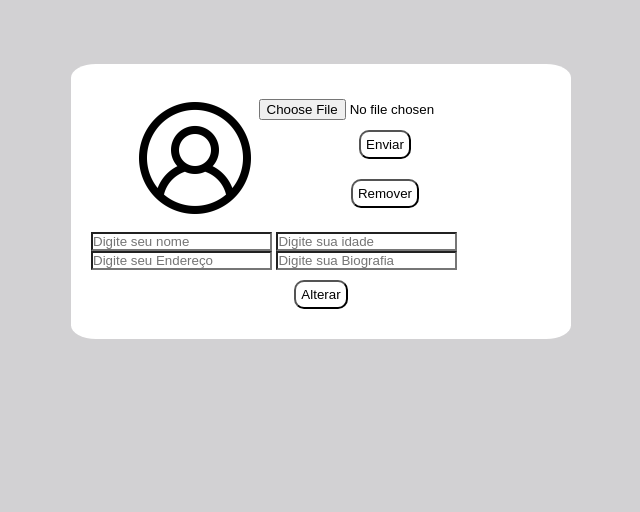
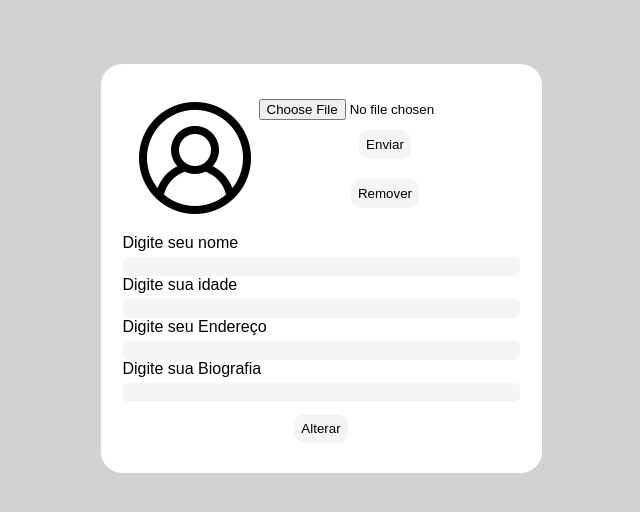
Before and after one commit to ArthurCunhaLima/desafioSync360, a plain HTML site: page template/alterar/index.html in a window 1280 px wide. Shown: the whole page, without its empty margins (319-959 px from the left). Drawn offline with Linux system fonts and the light colour scheme.

Commit message:
update template/alterar

```diff
--- a/template/alterar/index.html
+++ b/template/alterar/index.html
@@ -18,10 +18,16 @@
             </div>
         </li>
     </ul>
-        <input type="text" placeholder="Digite seu nome"></input>
-        <input type="text" placeholder="Digite sua idade"></input>
-        <input type="text" placeholder="Digite seu Endereço"></input>
-        <input type="text" placeholder="Digite sua Biografia"></input>
+    <div class="input">
+        <label for="">Digite seu nome</label>
+        <input type="text"></input>
+        <label for="">Digite sua idade</label>
+        <input type="text"></input>
+        <label for="">Digite seu Endereço</label>
+        <input type="text"></input>
+        <label for="">Digite sua Biografia</label>
+        <input type="text"></input>
+    </div>
         <div class="listaBotoes">
             <button href="" class="botoes">Alterar</button>
         </div>
--- a/template/alterar/style.css
+++ b/template/alterar/style.css
@@ -29,6 +29,7 @@ main{
 }
 li{
     margin: 10px;
+
 }
 .fotoPerfil{
     display: flex;
@@ -50,12 +51,14 @@ li{
     padding: 5px;
     margin: 10px;
     border-radius: 10px;
-    background-color: #fff;
+    background-color: #05060f0a;
     transition: 1s;
+    border: 2px solid transparent;
 }
 .botoes:hover , .botaoAlterar:hover{
     cursor: pointer;
     transform: scale(0.9);
+    border-color: #05060f;
 }
 .botaoAlterar{
     display: flex;
@@ -63,6 +66,25 @@ li{
     align-items: center;
     transition: 1s;
 }
-input{
-    background-color: #fff;
+.input{
+    display: flex;
+    flex-direction: column;
+    text-align: left;
+    justify-content: center;
+    width: 100%;
+    border-radius: 10px;
+    transition: 1s;
+    border: 2px solid transparent;
 }
+.input input{
+    border-radius: 5px;
+    border: 2px solid transparent;
+    background-color: #05060f0a;
+    transition: 1s;
+}
+input:hover{
+    border-color: #05060f;
+}
+.input label{
+    margin-bottom: 5px;
+}
```
